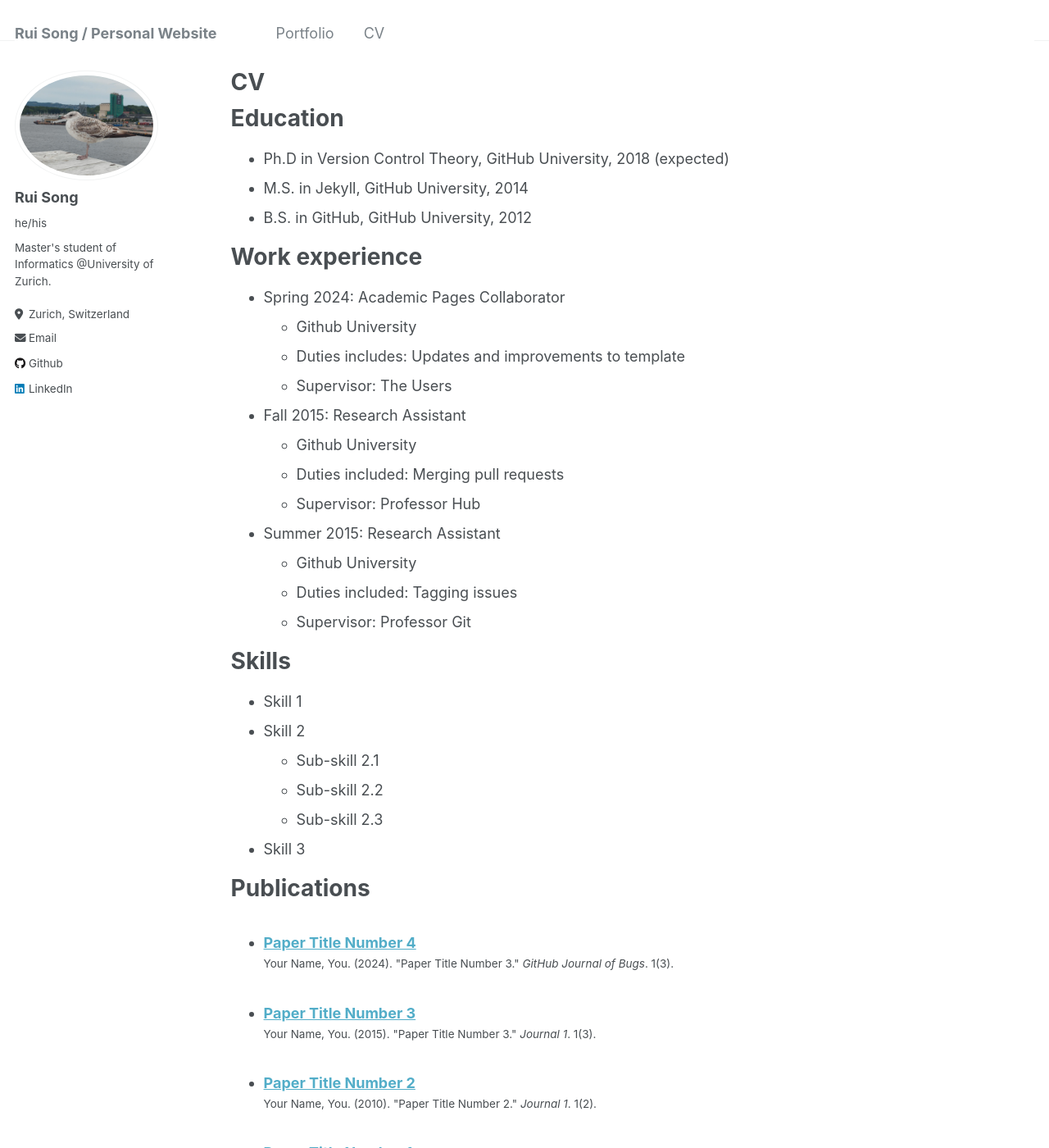
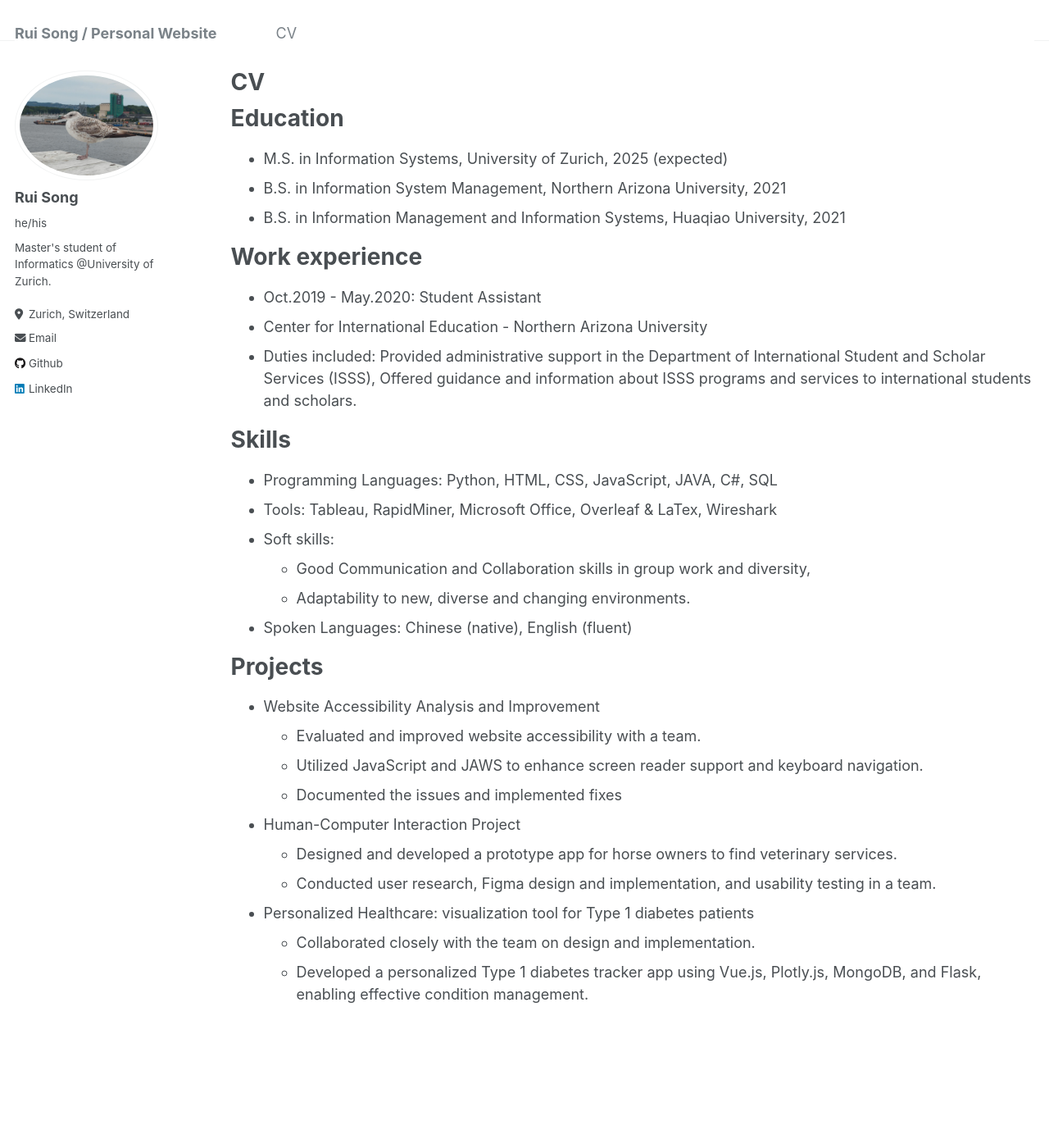
Before and after one commit to ruis0ng/ruis0ng.github.io, a Jekyll site: the page built from _pages/cv.md, in a window 1280 px wide and 1400 px high. Shown: the whole window at 82% size. Built offline with Jekyll 4.4.1, drawn with Linux system fonts in a browser that asks for light colours; some of the changed text lies outside the part shown.

Commit message:
updated CV

```diff
--- a/_data/navigation.yml
+++ b/_data/navigation.yml
@@ -1,7 +1,5 @@
 # main links links
 main:
-  - title: "Portfolio"
-    url: /portfolio/
 
   - title: "CV"
     url: /cv/
--- a/_pages/cv.md
+++ b/_pages/cv.md
@@ -11,54 +11,58 @@ redirect_from:
 
 Education
 ======
-* Ph.D in Version Control Theory, GitHub University, 2018 (expected)
-* M.S. in Jekyll, GitHub University, 2014
-* B.S. in GitHub, GitHub University, 2012
+* M.S. in Information Systems, University of Zurich, 2025 (expected)
+* B.S. in Information System Management, Northern Arizona University, 2021
+* B.S. in Information Management and Information Systems, Huaqiao University, 2021
 
 Work experience
 ======
-* Spring 2024: Academic Pages Collaborator
-  * Github University
-  * Duties includes: Updates and improvements to template
-  * Supervisor: The Users
-
-* Fall 2015: Research Assistant
-  * Github University
-  * Duties included: Merging pull requests
-  * Supervisor: Professor Hub
-
-* Summer 2015: Research Assistant
-  * Github University
-  * Duties included: Tagging issues
-  * Supervisor: Professor Git
+*  Oct.2019 - May.2020: Student Assistant
+  * Center for International Education - Northern Arizona University
+  * Duties included: Provided administrative support in the Department of International Student and Scholar Services (ISSS), Offered guidance and information about ISSS programs and services to international students and scholars.
+  <!-- * Supervisor: Professor Git -->
 
 Skills
 ======
-* Skill 1
-* Skill 2
-  * Sub-skill 2.1
-  * Sub-skill 2.2
-  * Sub-skill 2.3
-* Skill 3
+* Programming Languages: Python, HTML, CSS, JavaScript, JAVA, C#, SQL
+* Tools: Tableau, RapidMiner, Microsoft Office, Overleaf & LaTex, Wireshark
+* Soft skills:
+  * Good Communication and Collaboration skills in group work and diversity,
+  * Adaptability to new, diverse and changing environments.
+* Spoken Languages: Chinese (native), English (fluent)
 
-Publications
+Projects
+======
+* Website Accessibility Analysis and Improvement
+  * Evaluated and improved website accessibility with a team.
+  * Utilized JavaScript and JAWS to enhance screen reader support and keyboard navigation.
+  * Documented the issues and implemented fixes
+* Human-Computer Interaction Project
+  * Designed and developed a prototype app for horse owners to find veterinary services.
+  * Conducted user research, Figma design and implementation, and usability testing in a team.
+* Personalized Healthcare: visualization tool for Type 1 diabetes patients
+  * Collaborated closely with the team on design and implementation.
+  * Developed a personalized Type 1 diabetes tracker app using Vue.js, Plotly.js, MongoDB, and Flask, enabling effective condition management.
+
+
+<!-- Publications
 ======
   <ul>{% for post in site.publications reversed %}
     {% include archive-single-cv.html %}
-  {% endfor %}</ul>
+  {% endfor %}</ul> -->
 
-Talks
+<!-- Talks
 ======
   <ul>{% for post in site.talks reversed %}
     {% include archive-single-talk-cv.html  %}
-  {% endfor %}</ul>
+  {% endfor %}</ul> -->
 
-Teaching
+<!-- Teaching
 ======
   <ul>{% for post in site.teaching reversed %}
     {% include archive-single-cv.html %}
-  {% endfor %}</ul>
+  {% endfor %}</ul> -->
 
-Service and leadership
+<!-- Service and leadership
 ======
-* Currently signed in to 43 different slack teams
+* Currently signed in to 43 different slack teams -->
```
